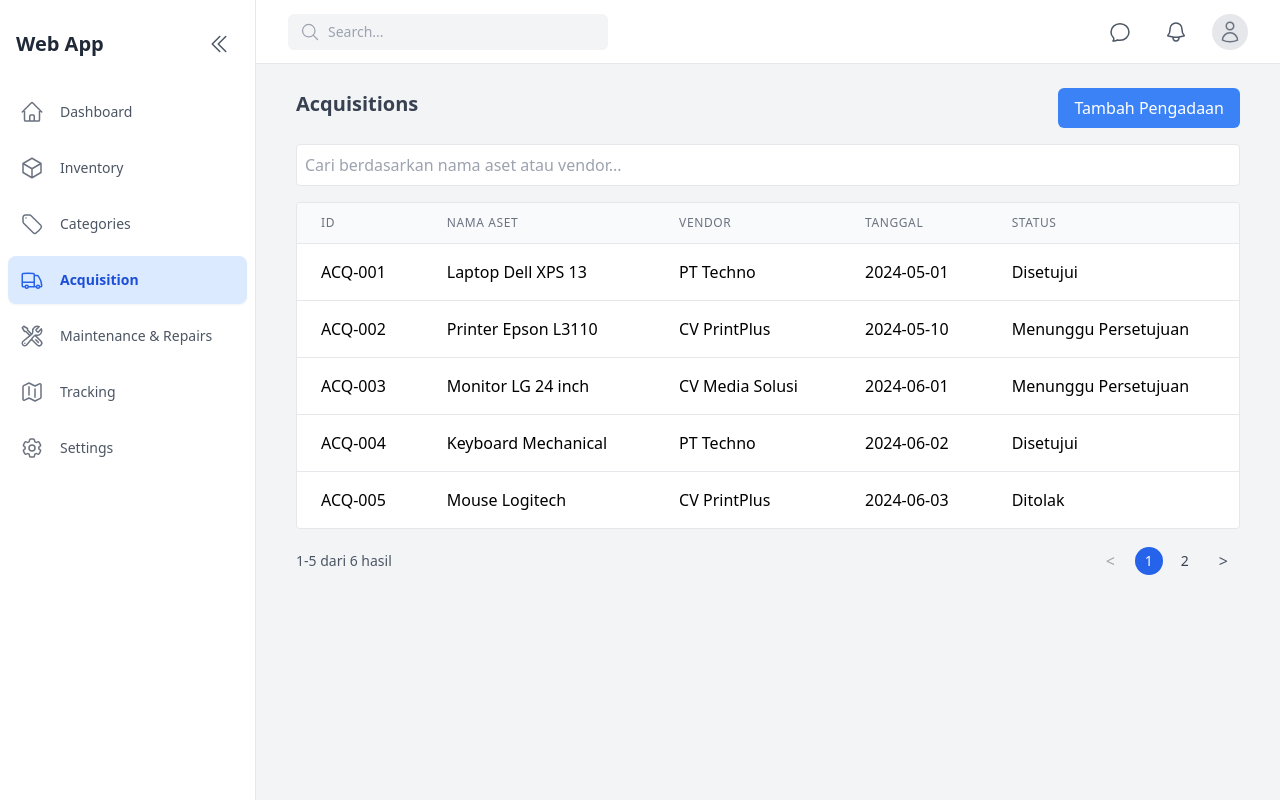
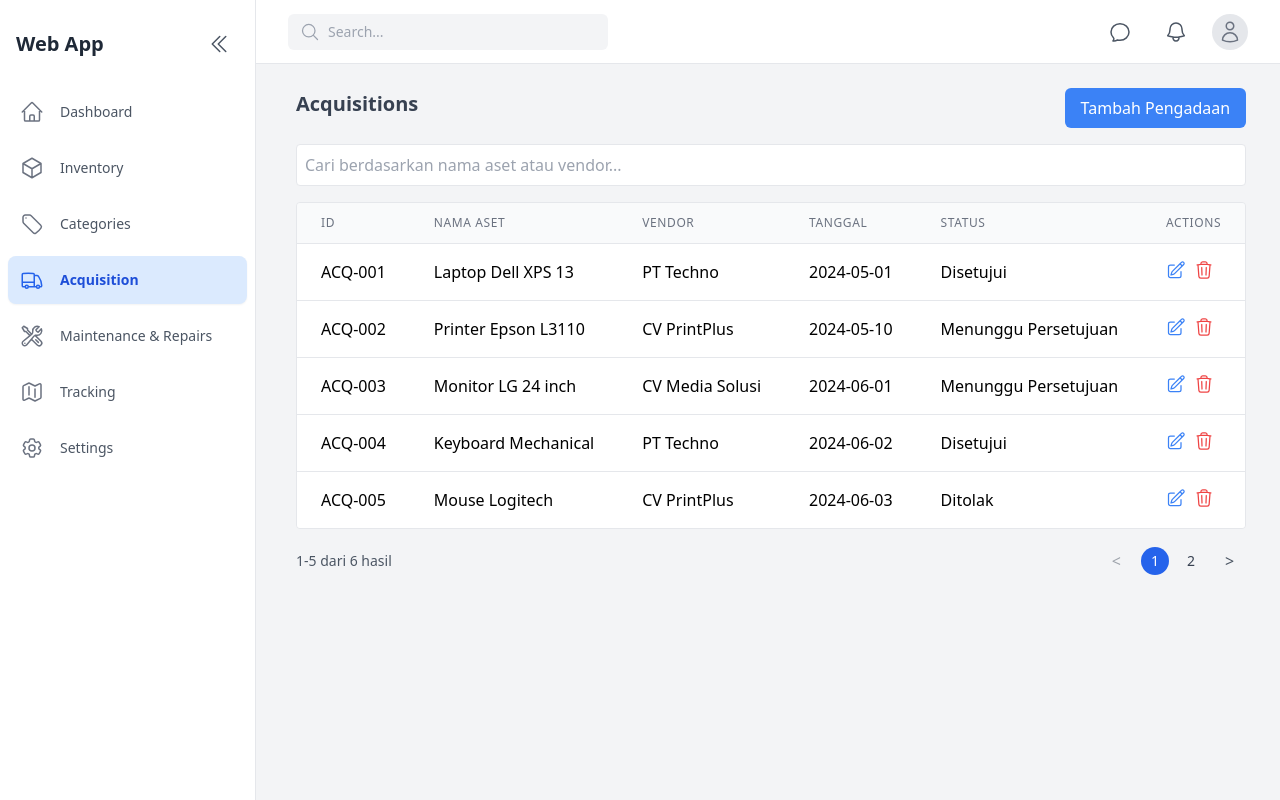
Before and after one commit to irsyadrs/web-asset, a Next.js app: page /acquisition in a window 1280 px wide. Built offline with nearby package versions, Linux system fonts and the light colour scheme.

Commit message:
add actions to acquisition table

```diff
--- a/components/acquisition-components/acquisition-table.js
+++ b/components/acquisition-components/acquisition-table.js
@@ -1,5 +1,6 @@
-// components/acquisition-components/AcquisitionTable.js
 "use client";
+
+import { PencilSquareIcon, TrashIcon } from "@heroicons/react/24/outline";
 
 export default function AcquisitionTable({ data, searchValue, onSearchChange }) {
   return (
@@ -21,22 +22,31 @@ export default function AcquisitionTable({ data, searchValue, onSearchChange })
               <th className="px-6 py-3 text-left text-xs font-medium text-gray-500 uppercase tracking-wider">Vendor</th>
               <th className="px-6 py-3 text-left text-xs font-medium text-gray-500 uppercase tracking-wider">Tanggal</th>
               <th className="px-6 py-3 text-left text-xs font-medium text-gray-500 uppercase tracking-wider">Status</th>
+              <th className="px-6 py-3 text-left text-xs font-medium text-gray-500 uppercase tracking-wider">Actions</th>
             </tr>
           </thead>
           <tbody className="bg-white divide-y divide-gray-200">
             {data.length > 0 ? (
               data.map((entry) => (
-                <tr key={entry.id}>
+                <tr key={entry.id} className="hover:bg-gray-50">
                   <td className="px-6 py-4 whitespace-nowrap">{entry.id}</td>
                   <td className="px-6 py-4 whitespace-nowrap">{entry.item}</td>
                   <td className="px-6 py-4 whitespace-nowrap">{entry.vendor}</td>
                   <td className="px-6 py-4 whitespace-nowrap">{entry.date}</td>
                   <td className="px-6 py-4 whitespace-nowrap">{entry.status}</td>
+                  <td className="px-6 py-4 whitespace-nowrap flex gap-2">
+                    <button className="text-blue-500 hover:text-blue-700">
+                      <PencilSquareIcon className="h-5 w-5" />
+                    </button>
+                    <button className="text-red-500 hover:text-red-700">
+                      <TrashIcon className="h-5 w-5" />
+                    </button>
+                  </td>
                 </tr>
               ))
             ) : (
               <tr>
-                <td colSpan={5} className="px-6 py-4 text-center">
+                <td colSpan={6} className="px-6 py-4 text-center">
                   Tidak ada data yang ditemukan
                 </td>
               </tr>
```
